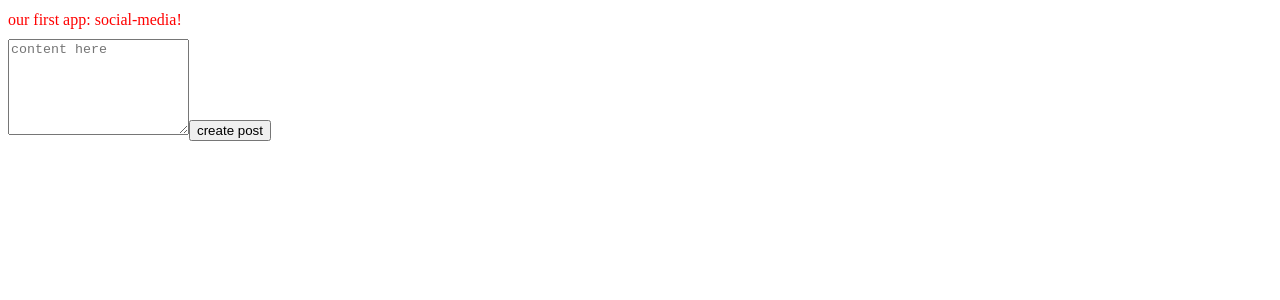
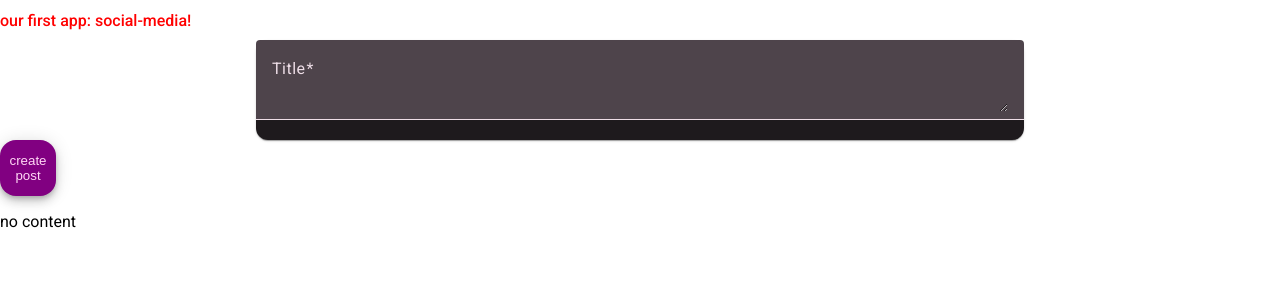
Before and after one commit to phlong19/MEAN, an Angular app in the folder fe/: page / in a window 1280 px wide. Shown: the top 300 px of the page. Built offline with nearby package versions, Linux system fonts and the light colour scheme.

Commit message:
chore: added angular material

```diff
--- a/fe/angular.json
+++ b/fe/angular.json
@@ -32,6 +32,7 @@
               }
             ],
             "styles": [
+              "@angular/material/prebuilt-themes/magenta-violet.css",
               "src/styles.scss"
             ],
             "scripts": []
@@ -91,6 +92,7 @@
               }
             ],
             "styles": [
+              "@angular/material/prebuilt-themes/magenta-violet.css",
               "src/styles.scss"
             ],
             "scripts": []
--- a/fe/package.json
+++ b/fe/package.json
@@ -10,10 +10,12 @@
   },
   "private": true,
   "dependencies": {
+    "@angular/cdk": "^19.2.10",
     "@angular/common": "^19.2.0",
     "@angular/compiler": "^19.2.0",
     "@angular/core": "^19.2.0",
     "@angular/forms": "^19.2.0",
+    "@angular/material": "^19.2.10",
     "@angular/platform-browser": "^19.2.0",
     "@angular/platform-browser-dynamic": "^19.2.0",
     "@angular/router": "^19.2.0",
--- a/fe/src/app/components/posts/post-create/post-create.component.html
+++ b/fe/src/app/components/posts/post-create/post-create.component.html
@@ -1,18 +1,16 @@
-<!-- <form action="" method="post">
-  <label for="email">email</label>
-  <input type="email" name="email" id="email" required />
+<mat-card>
+  <mat-form-field>
+    <mat-label>Title</mat-label>
+    <textarea
+      matInput
+      required
+      [(ngModel)]="enteredValue"
+      placeholder="Enter title"
+      required
+    ></textarea>
+  </mat-form-field>
+</mat-card>
 
-  <button type="button" (click)="onAddPost()">create post</button>
-</form> -->
-
-<textarea
-  name="content"
-  [value]="content"
-  id="content"
-  rows="6"
-  placeholder="content here"
-></textarea>
-
-<button type="button" (click)="onAddPost()">create post</button>
+<button mat-fab type="button" (click)="onCreatePost()">create post</button>
 
 <p>{{ content }}</p>
--- a/fe/src/app/components/posts/post-create/post-create.component.scss
+++ b/fe/src/app/components/posts/post-create/post-create.component.scss
@@ -0,0 +1,4 @@
+mat-card {
+  width: 60%;
+  margin: 0 auto;
+}
--- a/fe/src/app/components/posts/post-create/post-create.component.ts
+++ b/fe/src/app/components/posts/post-create/post-create.component.ts
@@ -1,14 +1,24 @@
 import { Component } from '@angular/core';
+import { FormsModule } from '@angular/forms';
+import { MatInputModule } from '@angular/material/input';
+import { MatCardModule } from '@angular/material/card';
+import { MatButtonModule } from '@angular/material/button';
 
 @Component({
   selector: 'app-post-create',
-  imports: [],
+  imports: [FormsModule, MatCardModule, MatInputModule, MatButtonModule],
   templateUrl: './post-create.component.html',
   styleUrl: './post-create.component.scss',
 })
 export class PostCreateComponent {
-  content = '';
-  onAddPost() {
-    this.content = "this user's post";
+  content = 'no content';
+
+  onAddPost(postInput: HTMLTextAreaElement) {
+    this.content = postInput.value;
+  }
+
+  enteredValue = '';
+  onCreatePost() {
+    this.content = this.enteredValue;
   }
 }
--- a/fe/src/index.html
+++ b/fe/src/index.html
@@ -6,8 +6,10 @@
   <base href="/">
   <meta name="viewport" content="width=device-width, initial-scale=1">
   <link rel="icon" type="image/x-icon" href="favicon.ico">
+  <link href="https://fonts.googleapis.com/css2?family=Roboto:wght@300;400;500&display=swap" rel="stylesheet">
+  <link href="https://fonts.googleapis.com/icon?family=Material+Icons" rel="stylesheet">
 </head>
-<body>
+<body class="mat-typography">
   <app-root></app-root>
 </body>
 </html>
--- a/fe/src/styles.scss
+++ b/fe/src/styles.scss
@@ -1 +1,4 @@
 /* You can add global styles to this file, and also import other style files */
+
+html, body { height: 100%; }
+body { margin: 0; font-family: Roboto, "Helvetica Neue", sans-serif; }
```
Also changed, not shown: 1 other file (tests, documents, lock files or other folders).
